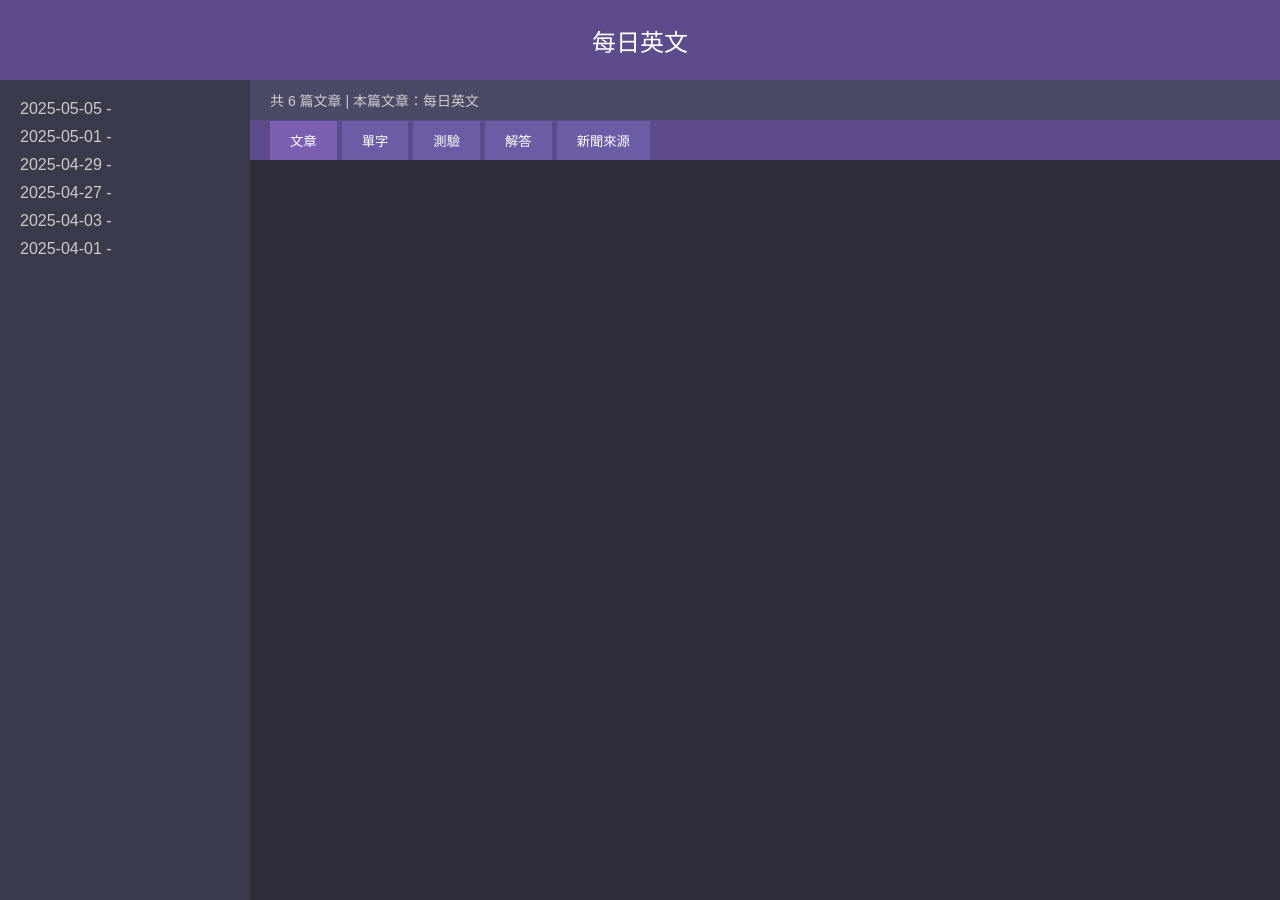
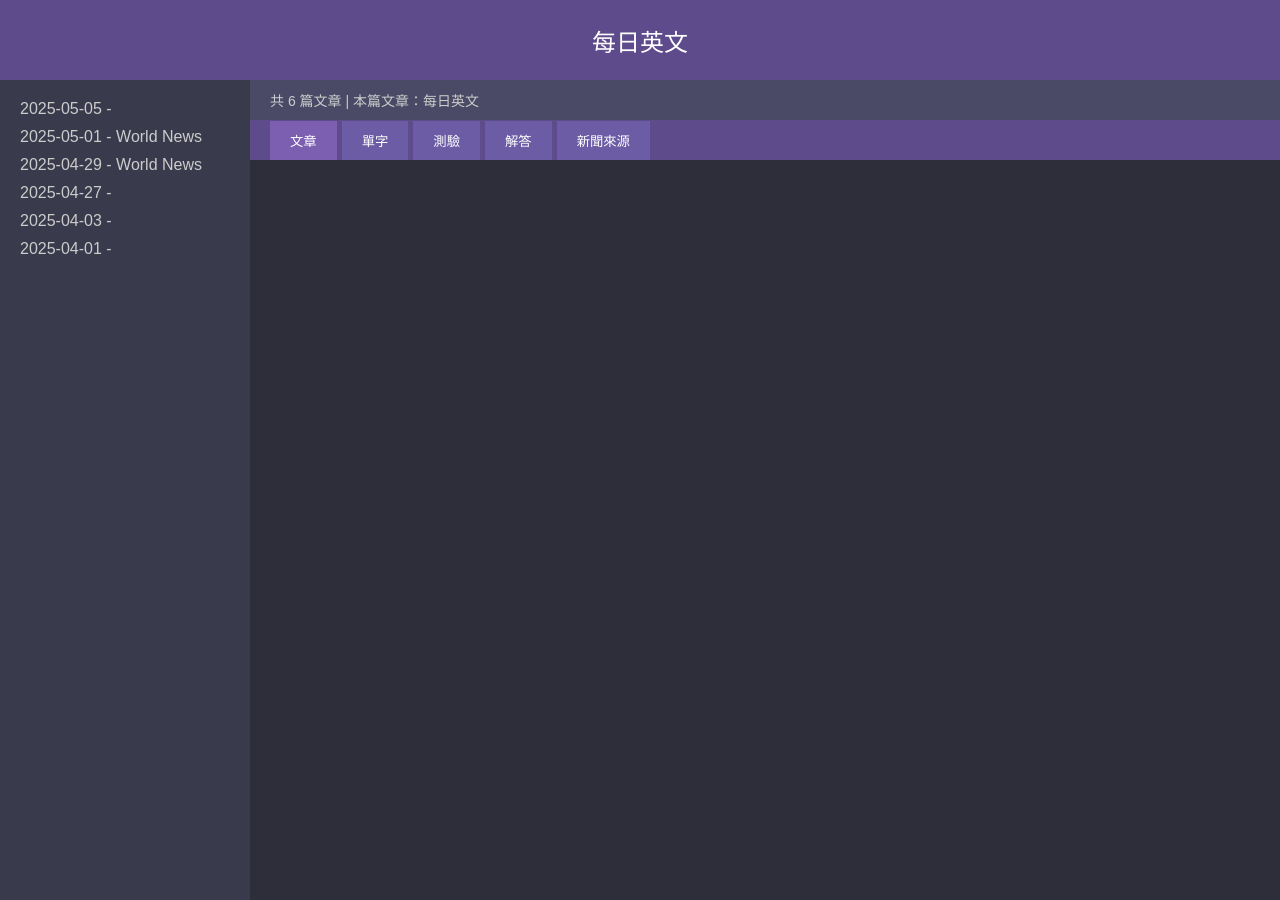
Before and after one commit to shwpatrick/daily-english, a Jekyll site: the page built from index.md, in a window 1280 px wide. Built offline with Jekyll 4.4.1, drawn with Linux system fonts in a browser that asks for light colours.

Commit message:
Update main.html
側欄議題的切割符號應該是破折號而不是減號

```diff
--- a/_layouts/main.html
+++ b/_layouts/main.html
@@ -110,7 +110,7 @@
 
     <div class="sidebar" id="sidebar">
       {% for post in site.posts %}
-        {% assign parts = post.title | split: ' - ' %}
+        {% assign parts = post.title | split: ' – ' %}
         <a onclick="loadPost('{{ post.url }}', this)">{{ post.date | date: "%Y-%m-%d" }} - {{ parts[1] }}</a>
       {% endfor %}
     </div>
```
